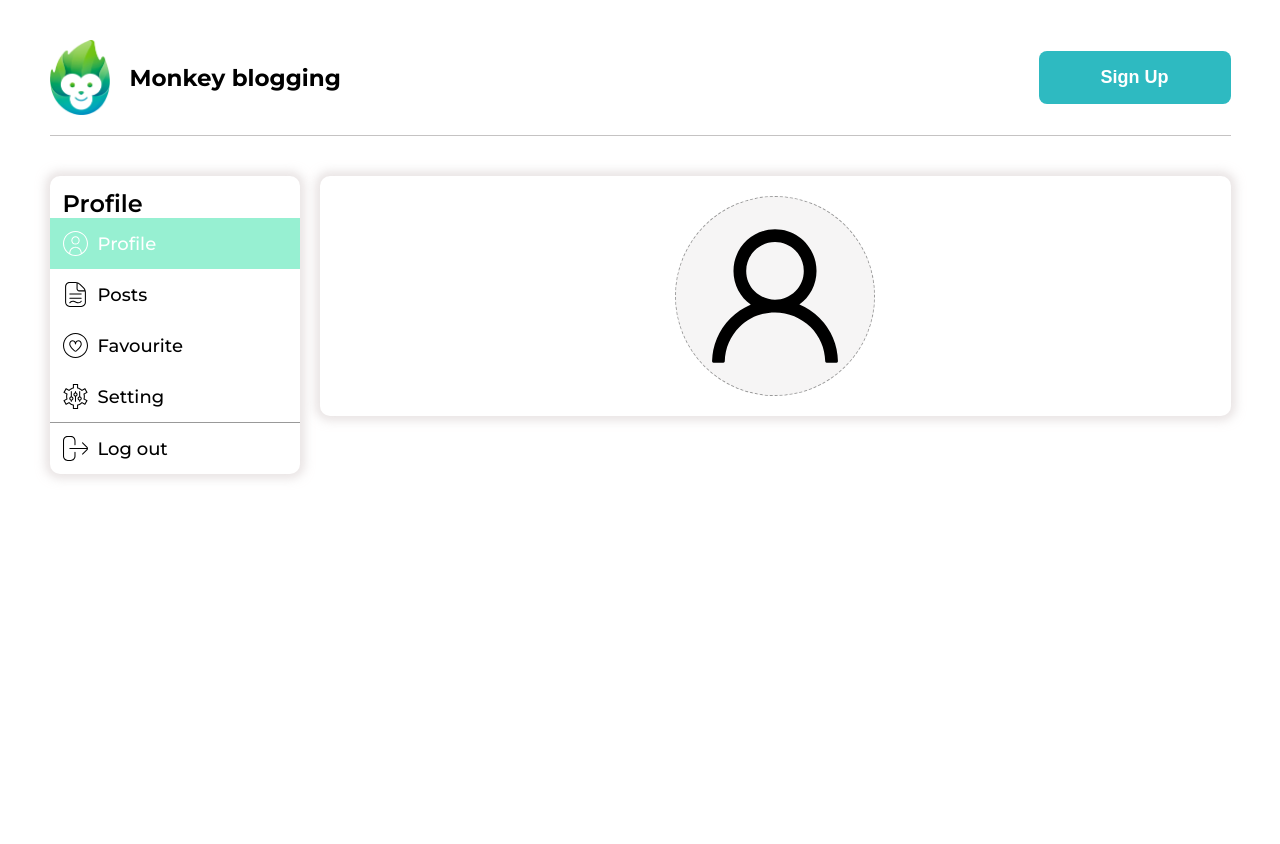
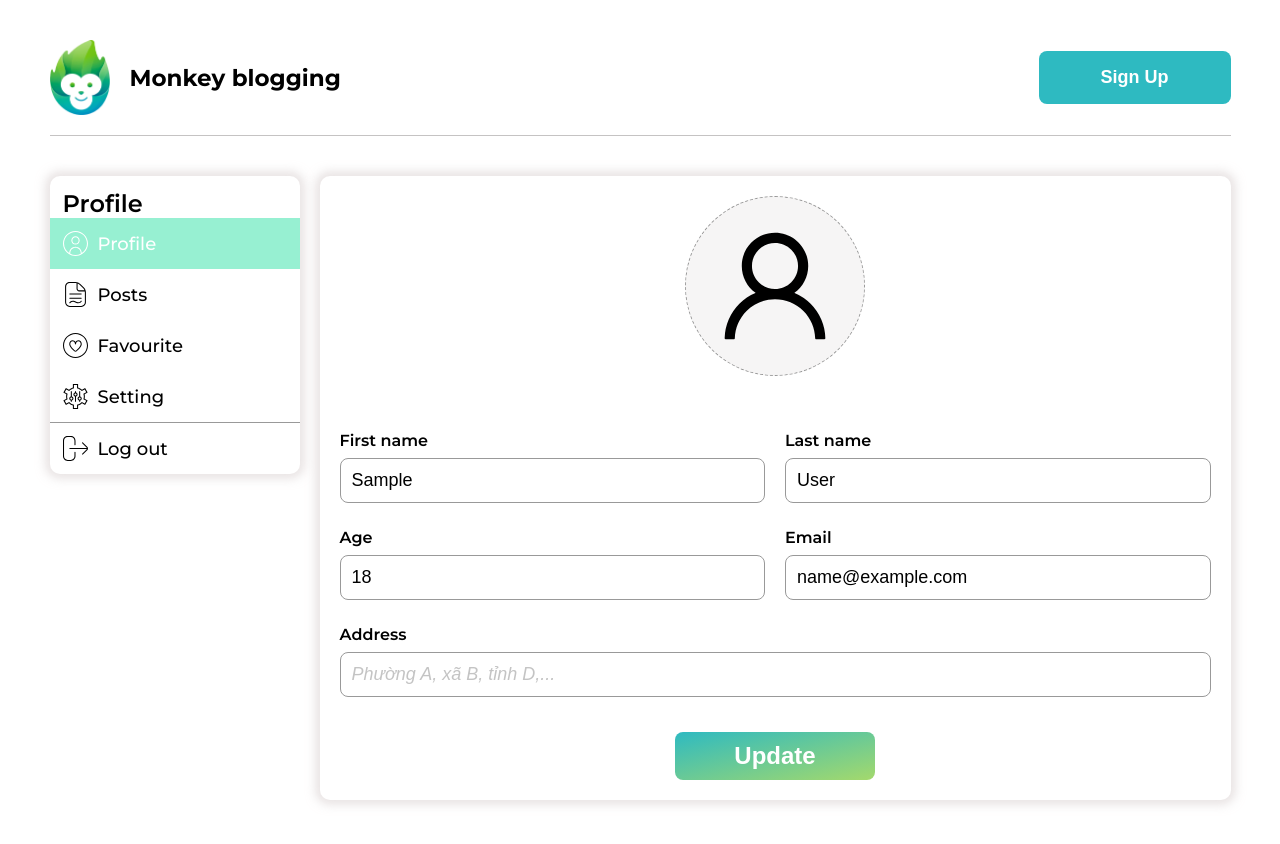
Before and after one commit to vuhongson23/education, a React (Vite) app: page /profile/1 in a window 1280 px wide. Shown: the top 844 px of the page. Before the commit the page ends 800 px from the top, so only its background shows below. Built offline with nearby package versions, Linux system fonts and the light colour scheme; sample sign-in values are in the browser's storage.

Commit message:
create update profile user page

```diff
--- a/src/components/button/Button.module.scss
+++ b/src/components/button/Button.module.scss
@@ -2,6 +2,7 @@
   border-radius: 8px;
   color: white;
   font-weight: 600;
+  cursor: pointer;
 
   &--primary {
     width: 343px;
--- a/src/components/form-row/FormRow.module.scss
+++ b/src/components/form-row/FormRow.module.scss
@@ -1,4 +1,5 @@
 .wrapper {
   display: flex;
-  justify-content: space-between;
+  column-gap: 20px;
+  width: 100%;
 }
--- a/src/components/image-upload/Upload.module.scss
+++ b/src/components/image-upload/Upload.module.scss
@@ -3,8 +3,8 @@
   display: flex;
   align-items: center;
   justify-content: center;
-  height: 200px;
-  width: 200px;
+  height: 180px;
+  width: 180px;
 
   margin: 0px auto;
 
@@ -30,7 +30,7 @@
     left: 50%;
     transform: translate(-50%, -50%);
     display: none;
-    padding: 5px 10px;
+    padding: 5px;
     background: var(--primary-color);
     border-radius: 8px;
     color: white;
@@ -60,3 +60,9 @@
 .label-file:hover .select-btn {
   display: block;
 }
+
+.error {
+  color: red;
+  margin-top: 5px;
+  user-select: none;
+}
--- a/src/components/image-upload/index.tsx
+++ b/src/components/image-upload/index.tsx
@@ -1,25 +1,39 @@
 import classNames from "classnames/bind";
+import { useField } from "formik";
 
 import styles from "./Upload.module.scss";
 import { isAuthenticated } from "~/utils/auth";
 import { UserOutlined } from "@ant-design/icons";
 
+interface UploadProps {
+  name?: string;
+  [key: string]: any;
+}
+
 const cx = classNames.bind(styles);
 
-const Upload = () => {
+const Upload = ({ name, ...props }: UploadProps) => {
+  const [field, meta] = useField(name);
   const user = isAuthenticated();
 
   return (
     <div className={cx("upload-image")}>
-      <input type="file" id="file" className={cx("input-file")} />
+      <input
+        {...field}
+        {...props}
+        type="file"
+        id="file"
+        className={cx("input-file")}
+      />
       <label htmlFor="file" className={cx("label-file")}>
         {user && user?.avatar ? (
           <img src={user.avatar} alt="avatar" />
         ) : (
-          <UserOutlined style={{ fontSize: 150 }} />
+          <UserOutlined style={{ fontSize: 120 }} />
         )}
         <div className={cx("select-btn")}>Chọn ảnh</div>
       </label>
+      {meta?.error ? <div className={cx("error")}>{meta.error}</div> : null}
     </div>
   );
 };
--- a/src/components/input/index.tsx
+++ b/src/components/input/index.tsx
@@ -6,6 +6,7 @@ interface InputProps {
   name: string;
   label?: string;
   placeholder?: string;
+  className?: string;
   rightIcon?: React.ReactNode;
   type?: "text" | "email" | "password" | "number";
   onClick?: () => void;
@@ -19,13 +20,18 @@ const Input = ({
   label,
   placeholder,
   rightIcon,
+  className,
   type = "text",
   onClick = () => {},
   ...props
 }: InputProps) => {
   const [field, meta] = useField(name);
   return (
-    <div className={cx("wrapper")}>
+    <div
+      className={cx("wrapper", {
+        [className || ""]: !!className,
+      })}
+    >
       <label className={cx("label")} htmlFor={name}>
         {label}
       </label>
--- a/src/pages/profile/profile/Profile.module.scss
+++ b/src/pages/profile/profile/Profile.module.scss
@@ -1,3 +1,39 @@
 .wrapper {
   padding: 20px;
 }
+
+.user-name {
+  display: flex;
+  align-items: center;
+  justify-content: center;
+  margin-top: 15px;
+  font-size: 23px;
+  font-weight: 600;
+}
+
+.update-form {
+  display: flex;
+  flex-direction: column;
+  align-items: center;
+  margin-top: 40px;
+}
+
+.user-input {
+  width: 100%;
+  :global([class*="label"]) {
+    font-size: 16px;
+    margin-bottom: 8px;
+    font-weight: 600;
+  }
+
+  :global([class*="wrapper-input"]) {
+    width: 100%;
+    height: 45px;
+    padding: 8px;
+  }
+}
+
+.update-btn {
+  padding: 10px 0;
+  width: 200px;
+}
--- a/src/pages/profile/profile/index.tsx
+++ b/src/pages/profile/profile/index.tsx
@@ -1,16 +1,102 @@
 import classNames from "classnames/bind";
+import { Formik, type FormikProps } from "formik";
 
 import styles from "./Profile.module.scss";
 import Upload from "~/components/image-upload";
 import FormRow from "~/components/form-row";
+import Input from "~/components/input";
+import Button from "~/components/button";
+import { isAuthenticated } from "~/utils/auth";
+
+interface UserFormValue {
+  firstName: string;
+  lastName: string;
+  email: string;
+  address: string;
+  avatar: string;
+  age: number;
+}
 
 const cx = classNames.bind(styles);
 
 const Profile = () => {
+  const user = isAuthenticated();
+  console.log("🚀 ~ Profile ~ user:", user);
+  const handleUpdateUser = (values: UserFormValue) => {
+    const payload = {
+      ...values,
+      age: Number(values.age),
+    };
+    console.log("🚀 ~ handleUpdateUser ~ payload:", payload);
+  };
   return (
     <div className={cx("wrapper")}>
-      <Upload></Upload>
-      <div></div>
+      <Formik
+        initialValues={{
+          firstName: user?.firstName,
+          lastName: user?.lastName,
+          email: user?.email,
+          address: user?.address,
+          avatar: user?.avatar,
+          age: 18,
+        }}
+        onSubmit={handleUpdateUser}
+      >
+        {(formik: FormikProps<UserFormValue>) => (
+          <form onSubmit={formik.handleSubmit}>
+            <Upload name="avatar" />
+            <div className={cx("user-name")}>{user?.userName}</div>
+            <div className={cx("update-form")}>
+              <FormRow>
+                <Input
+                  type="text"
+                  name="firstName"
+                  label="First name"
+                  placeholder="Sơn"
+                  className={cx("user-input")}
+                />
+                <Input
+                  type="text"
+                  name="lastName"
+                  label="Last name"
+                  placeholder="Vũ"
+                  className={cx("user-input")}
+                />
+              </FormRow>
+              <FormRow>
+                <Input
+                  type="text"
+                  name="age"
+                  label="Age"
+                  placeholder="18"
+                  className={cx("user-input")}
+                />
+                <Input
+                  type="text"
+                  name="email"
+                  label="Email"
+                  placeholder="abc@gmail.com"
+                  className={cx("user-input")}
+                />
+              </FormRow>
+              <Input
+                type="text"
+                name="address"
+                label="Address"
+                placeholder="Phường A, xã B, tỉnh D,..."
+                className={cx("user-input")}
+              />
+              <Button
+                type="submit"
+                variant="primary"
+                className={cx("update-btn")}
+              >
+                Update
+              </Button>
+            </div>
+          </form>
+        )}
+      </Formik>
     </div>
   );
 };
--- a/src/styles/global/GlobalStyles.module.scss
+++ b/src/styles/global/GlobalStyles.module.scss
@@ -23,3 +23,7 @@ a {
   text-decoration: none;
   color: black;
 }
+
+input::placeholder {
+  font-style: italic;
+}
```
